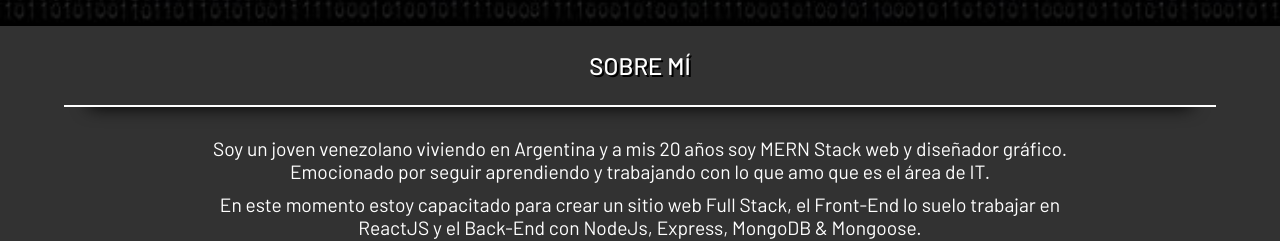
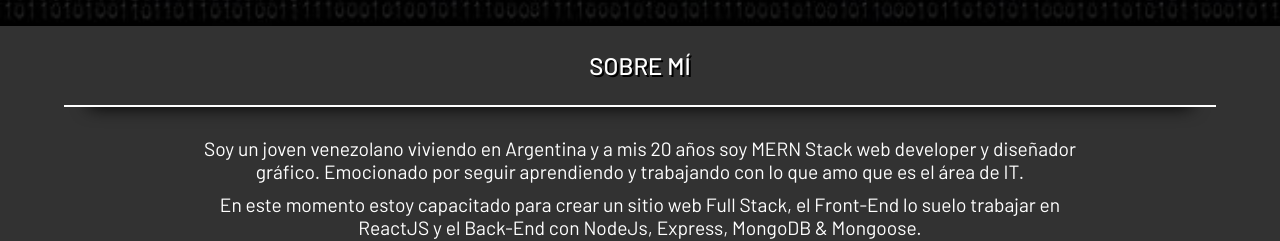
Before and after one commit to miguelraad28/portfolio, a React (Create React App) app: page / in a window 1280 px wide. Shown: the part 774-1015 px from the top of the page. Built offline with nearby package versions, Linux system fonts and the light colour scheme.

Commit message:
Update AboutMe.jsx

```diff
--- a/src/components/AboutMe/AboutMe.jsx
+++ b/src/components/AboutMe/AboutMe.jsx
@@ -18,7 +18,7 @@
                     </>
                     :
                     <>
-                        <p>Soy un joven venezolano viviendo en Argentina y a mis 20 años soy MERN Stack web y diseñador gráfico. Emocionado por seguir aprendiendo y trabajando con lo que amo que es el área de IT.</p>
+                        <p>Soy un joven venezolano viviendo en Argentina y a mis 20 años soy MERN Stack web developer y diseñador gráfico. Emocionado por seguir aprendiendo y trabajando con lo que amo que es el área de IT.</p>
                         <p>En este momento estoy capacitado para crear un sitio web Full Stack, el Front-End lo suelo trabajar en ReactJS y el Back-End con NodeJs, Express, MongoDB & Mongoose.</p>
                         <p>Mis próximos pasos se centran en el desarrollo de aplicaciones móviles con React Native y transferencias blockchain.</p>
                     </>}
```
